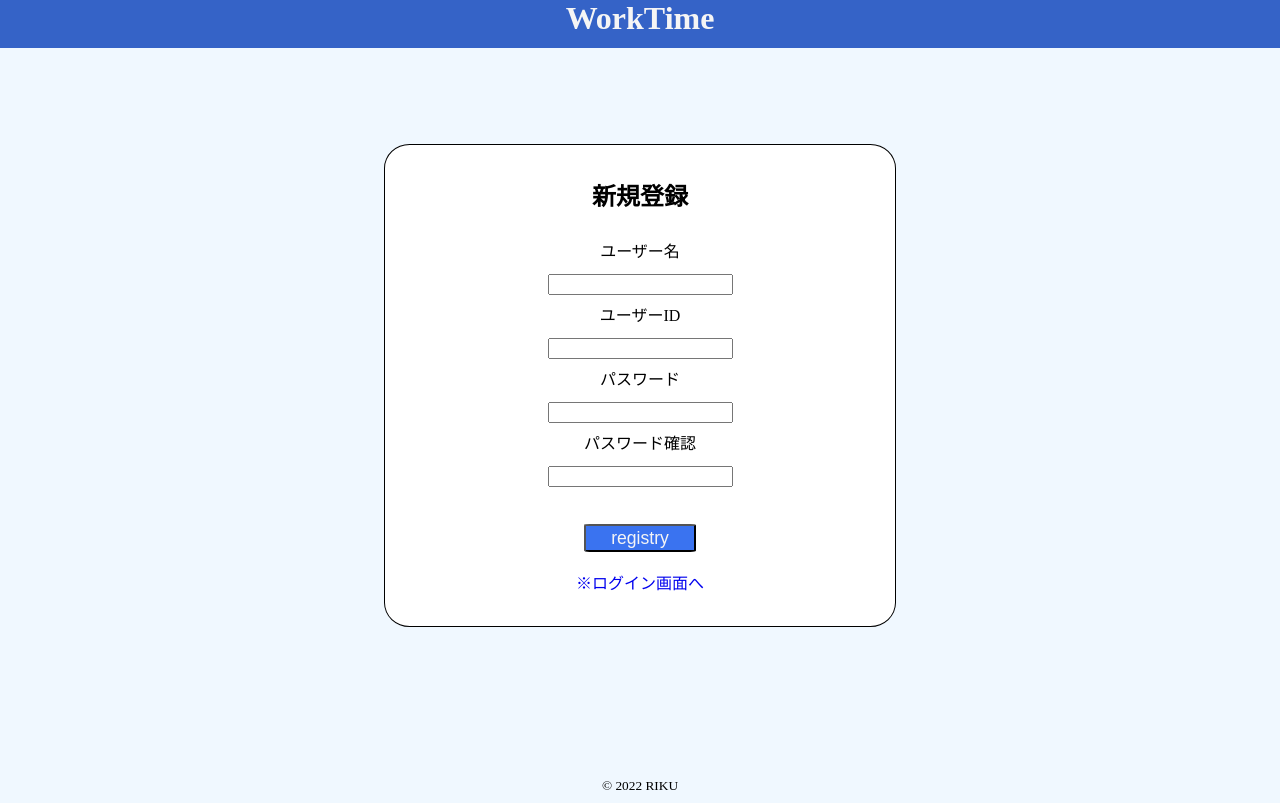
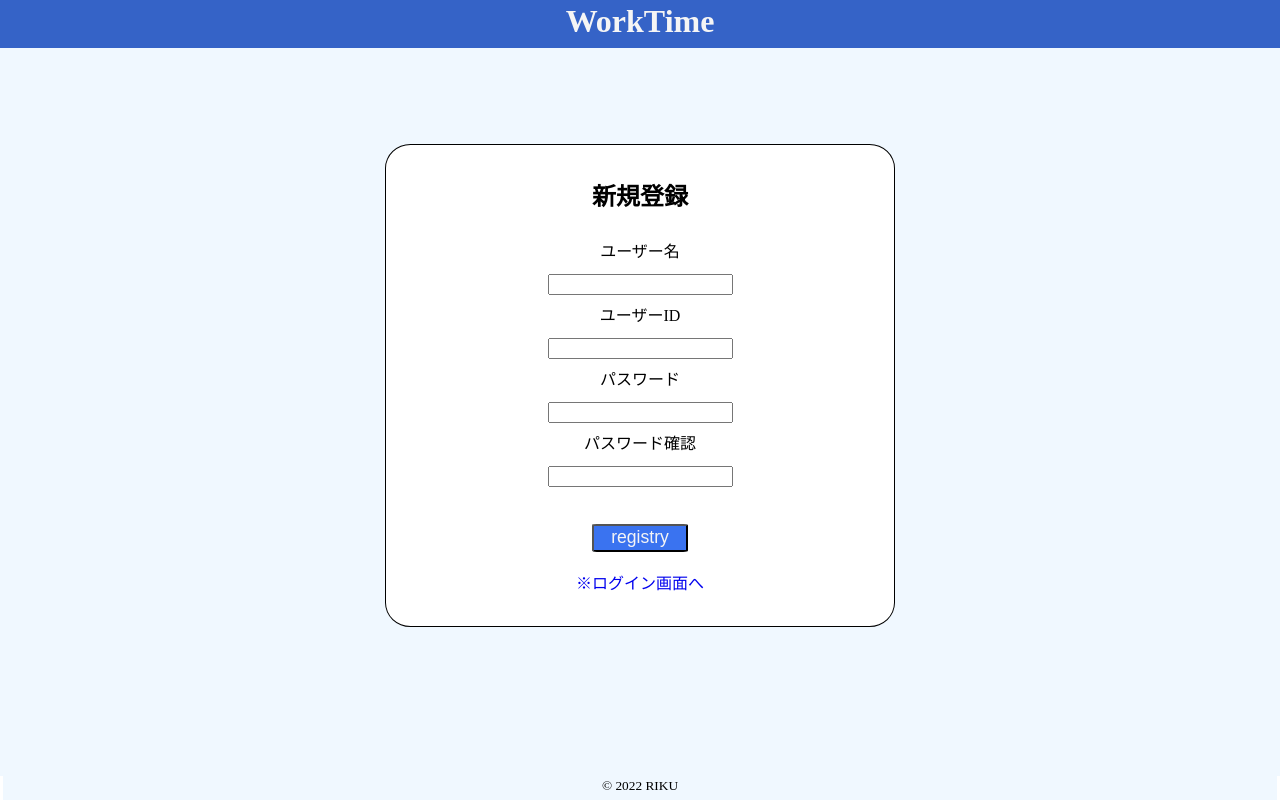
Before and after one commit to yama-riku/yourworktime, a PHP site: page /public/signup_form.php in a window 1280 px wide. Run offline with PHP 8.4, Linux system fonts and the light colour scheme.

Commit message:
fix view

```diff
--- a/public/login_form.css
+++ b/public/login_form.css
@@ -56,8 +56,8 @@ main {
 }
 
 button {
-    width: 7rem;
-    height: 1.75rem;
+    width: 6rem;
+    height: 1.7rem;
     background-color: rgb(58, 115, 240);
     color: whitesmoke;
     font-size: 1.1rem;
--- a/public/oparation.css
+++ b/public/oparation.css
@@ -176,7 +176,6 @@ main {
     min-height: calc(100vh - 4.5rem);
     padding-left: calc(env(safe-area-inset-left) + .2em);
     padding-right: calc(env(safe-area-inset-right) + .2em);
-    padding-bottom: calc(env(safe-area-inset-bottom) + .2em);
 }
 
 .oparation {
@@ -230,6 +229,7 @@ main {
 
 .userData h2 {
     padding-bottom:5%;
+    text-align: center;
 }
 
 .userData h3 {
@@ -244,6 +244,7 @@ main {
     height: 1.5rem;
     padding-left: calc(env(safe-area-inset-left) + .2em);
     padding-right: calc(env(safe-area-inset-right) + .2em);
+    padding-bottom: calc(env(safe-area-inset-bottom) + .2em);
 }
 
 /* タブレット対応------------------------------------------------------ */
--- a/public/signup_form.css
+++ b/public/signup_form.css
@@ -14,6 +14,12 @@
 /* モバイルファーストで作成していく */
 
 /* ヘッダー部分---------------------------------------------------------*/
+header {
+    padding-left: calc(env(safe-area-inset-left) + .2em);
+    padding-right: calc(env(safe-area-inset-right) + .2em);
+    padding-top: calc(env(safe-area-inset-top) + .2em);
+}
+
 .page-header {
     background-color: rgb(53, 99, 199);
     height: 3rem;
@@ -30,6 +36,8 @@ main {
     background-color: aliceblue;
     min-height:calc(100vh - 4.5rem);
     position: relative;
+    padding-left: calc(env(safe-area-inset-left) + .2em);
+    padding-right: calc(env(safe-area-inset-right) + .2em);
 }
 
 .login {
@@ -54,7 +62,7 @@ main {
 }
 
 button {
-    width: 7rem;
+    width: 6rem;
     height: 1.75rem;
     background-color: rgb(58, 115, 240);
     color: whitesmoke;
@@ -75,6 +83,12 @@ button:hover {
 
 
 /* フッター部分---------------------------------------------------------- */
+footer {
+    padding-left: calc(env(safe-area-inset-left) + .2em);
+    padding-right: calc(env(safe-area-inset-right) + .2em);
+    padding-bottom: calc(env(safe-area-inset-bottom) + .2em);
+}
+
 .footerClass {
     background-color: aliceblue;
     text-align: center;
```
Also changed, not shown: public/home.css (+15 -2 lines), public/task.css (+13 -2 lines).
